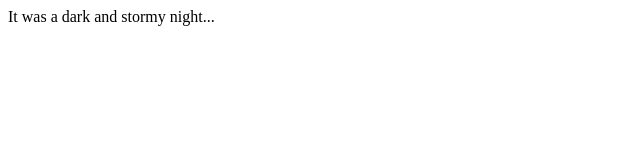
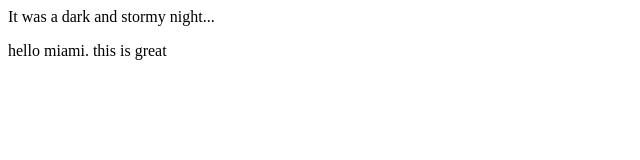
Before and after one commit to elracu/fireside-story, a plain HTML site: page index.html in a window 1280 px wide. Shown: the whole page, without its empty margins (0-640 px from the left). Drawn offline with Linux system fonts and the light colour scheme.

Commit message:
added second line of story

```diff
--- a/index.html
+++ b/index.html
@@ -1,5 +1,6 @@
 <html>
   <body>
     <p>It was a dark and stormy night...</p>
+    <p>hello miami. this is great</p>
   </body>
 </html>
```
